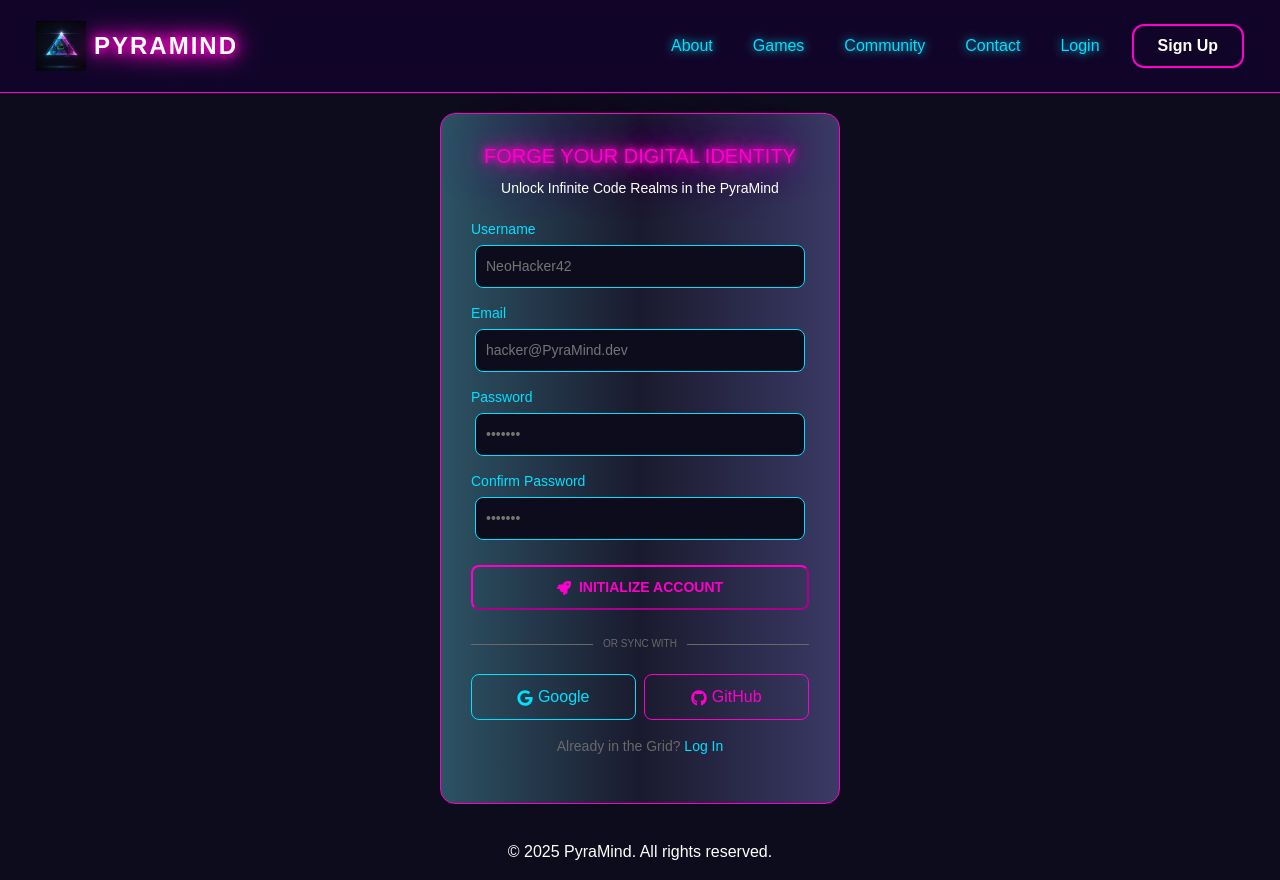
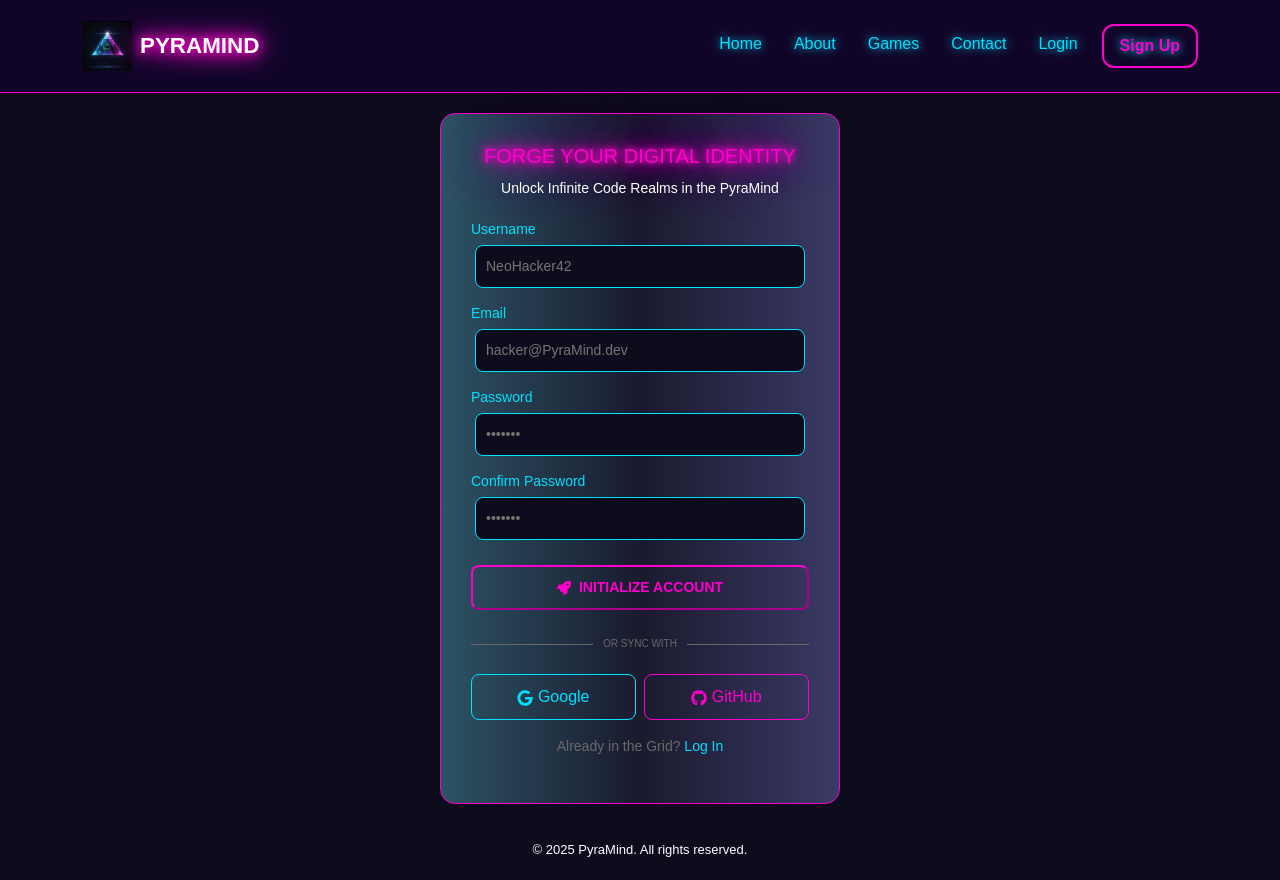
Before and after one commit to enghenzoo/Pyramind, a React (Vite) app: page /register in a window 1280 px wide. Built offline with nearby package versions, Linux system fonts and the light colour scheme.

Commit message:
Refactor Register component to use Navbar and Footer

```diff
--- a/src/pages/register/Register.jsx
+++ b/src/pages/register/Register.jsx
@@ -1,12 +1,16 @@
 import React, { useState } from "react";
 import { FaRocket, FaGoogle, FaGithub } from "react-icons/fa";
-import Logo from "../../assets/Logo.jpg";
+import Navbar from "../../Components/Navbar";
+import Footer from "../../Components/Footer";
+
 import "./Register.css";
+
 function Register() {
   const [username, setUsername] = useState("");
   const [email, setEmail] = useState("");
   const [password, setPassword] = useState("");
   const [confirmPassword, setConfirmPassword] = useState("");
+
   const handleSubmit = (e) => {
     e.preventDefault();
     console.log("Username:", username);
@@ -17,62 +21,7 @@ function Register() {
 
   return (
     <>
-      {/* Navbar */}
-      <nav className="navbar navbar-expand-lg navbar-dark bg-transparent py-3 px-4">
-        <div className="container-fluid">
-          <a
-            className="navbar-brand d-flex align-items-center fw-bold brand-text"
-            href="#"
-          >
-            <img src={Logo} alt="Pyramind Logo" className="Logo me-2" />
-            PYRAMIND
-          </a>
-          <button
-            className="navbar-toggler"
-            type="button"
-            data-bs-toggle="collapse"
-            data-bs-target="#navbarNav"
-          >
-            <span className="navbar-toggler-icon"></span>
-          </button>
-
-          <div
-            className="collapse navbar-collapse justify-content-end"
-            id="navbarNav"
-          >
-            <ul className="navbar-nav gap-4">
-              <li className="nav-item">
-                <a className="nav-link" href="#description">
-                  About
-                </a>
-              </li>
-              <li className="nav-item">
-                <a className="nav-link" href="#features">
-                  Games
-                </a>
-              </li>
-              <li className="nav-item">
-                <a className="nav-link" href="#community">
-                  Community
-                </a>
-              </li>
-              <li className="nav-item">
-                <a className="nav-link" href="#contact">
-                  Contact
-                </a>
-              </li>
-              <li className="nav-item">
-                <a className="nav-link" href="#login">
-                  Login
-                </a>
-              </li>
-            </ul>
-            <button className="btn sign-up-btn ms-4 px-4 py-2 fw-bold">
-              Sign Up
-            </button>
-          </div>
-        </div>
-      </nav>
+      <Navbar />
 
       {/* Register Form */}
       <div className="register-wrapper">
@@ -135,7 +84,7 @@ function Register() {
             <span>OR SYNC WITH</span>
           </div>
 
-          <div className="d-flex gap-2">
+          <div className="d-flex gap-2 justify-content-center">
             <button type="button" className="google-btn">
               <FaGoogle /> Google
             </button>
@@ -150,10 +99,7 @@ function Register() {
         </form>
       </div>
 
-      {/* Footer */}
-      <footer className="text-center py-3 text-white">
-        &copy; {new Date().getFullYear()} PyraMind. All rights reserved.
-      </footer>
+      <Footer />
     </>
   );
 }
```
